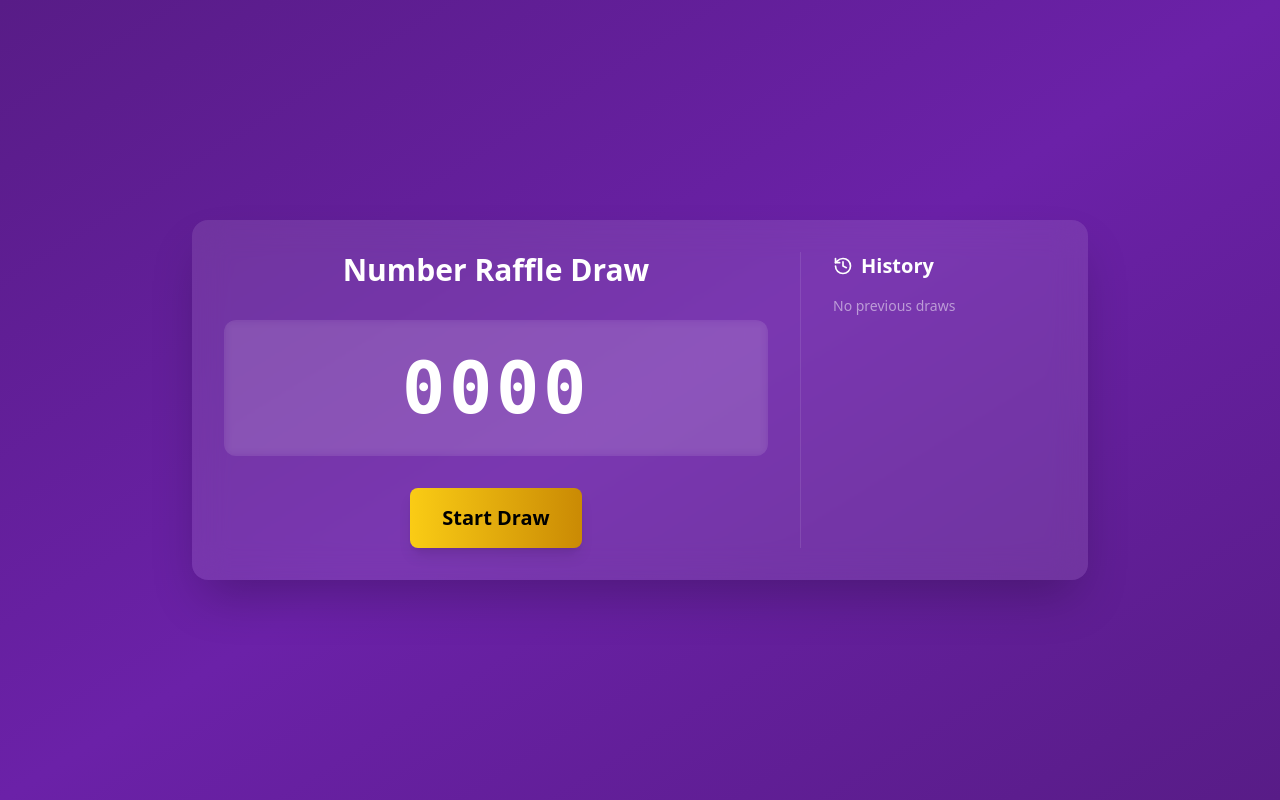
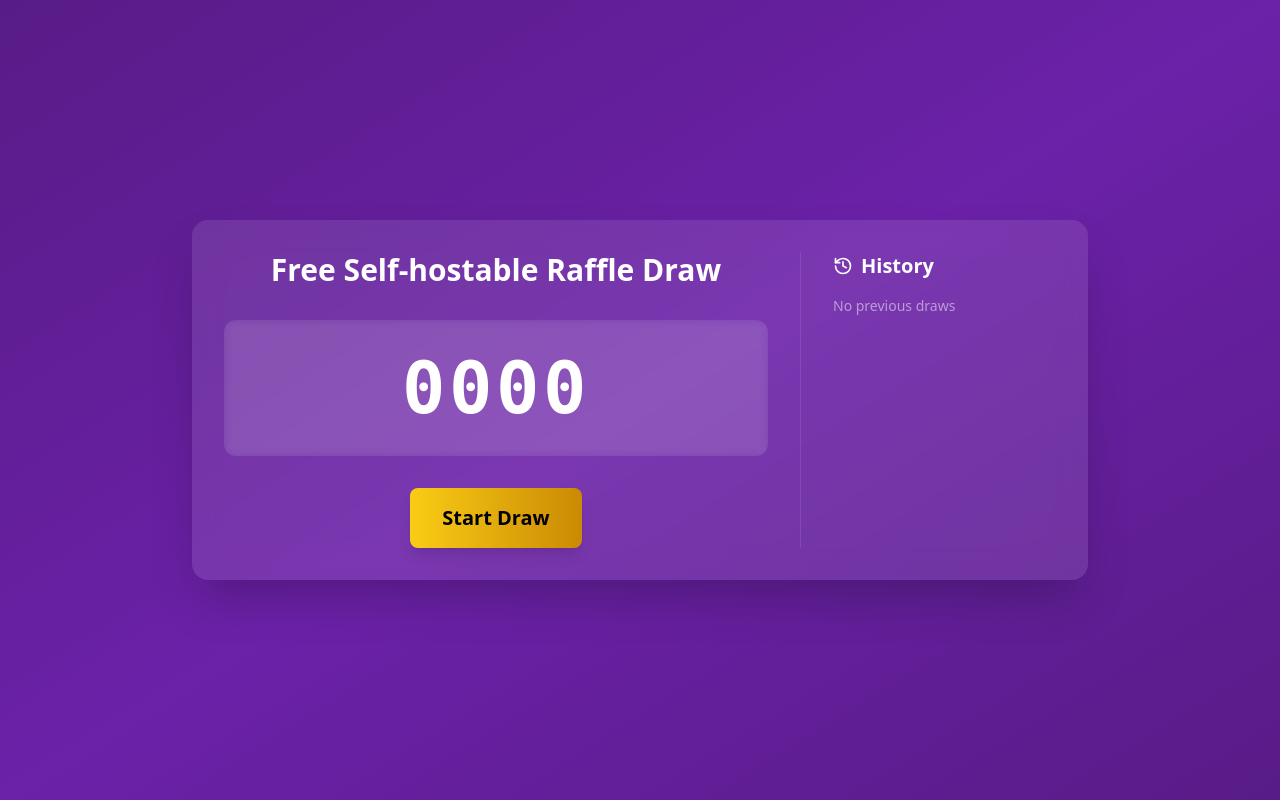
Before and after one commit to SandunRathsara/raffle-draw, a React (Vite) app: page / in a window 1280 px wide. Built offline with nearby package versions, Linux system fonts and the light colour scheme.

Commit message:
Add MIT License, update project name and description in package.json, and enhance README.md with new features and deployment options. Update App.tsx to reflect new title and set document title in main.tsx.

```diff
--- a/package.json
+++ b/package.json
@@ -1,8 +1,10 @@
 {
-  "name": "vite-react-typescript-starter",
+  "name": "free-self-hostable-raffle-draw",
   "private": true,
   "version": "0.0.0",
   "type": "module",
+  "license": "MIT",
+  "description": "A free, self-hostable raffle draw system with customizable features and celebration effects",
   "scripts": {
     "dev": "vite",
     "build": "vite build",
--- a/src/App.tsx
+++ b/src/App.tsx
@@ -12,7 +12,7 @@ function App() {
   const [displayNumber, setDisplayNumber] = useState('0000');
   const [winningNumber, setWinningNumber] = useState<string | null>(null);
   const [winHistory, setWinHistory] = useState<WinRecord[]>([]);
-  const [title, setTitle] = useState('Number Raffle Draw');
+  const [title, setTitle] = useState('Free Self-hostable Raffle Draw');
   const [maxNumber, setMaxNumber] = useState(5000);
   const [showCelebration, setShowCelebration] = useState(false);
   const [winnerDelay, setWinnerDelay] = useState(3000); // Default 3 seconds
--- a/src/main.tsx
+++ b/src/main.tsx
@@ -1,10 +1,13 @@
-import { StrictMode } from 'react';
-import { createRoot } from 'react-dom/client';
-import App from './App.tsx';
-import './index.css';
+import { StrictMode } from 'react'
+import ReactDOM from 'react-dom/client'
+import App from './App.tsx'
+import './index.css'
 
-createRoot(document.getElementById('root')!).render(
+// Set the page title
+document.title = 'Raffle Draw'
+
+ReactDOM.createRoot(document.getElementById('root')!).render(
   <StrictMode>
     <App />
-  </StrictMode>
-);
+  </StrictMode>,
+)
```
Also changed, not shown: 2 other files (tests, documents, lock files or other folders).
